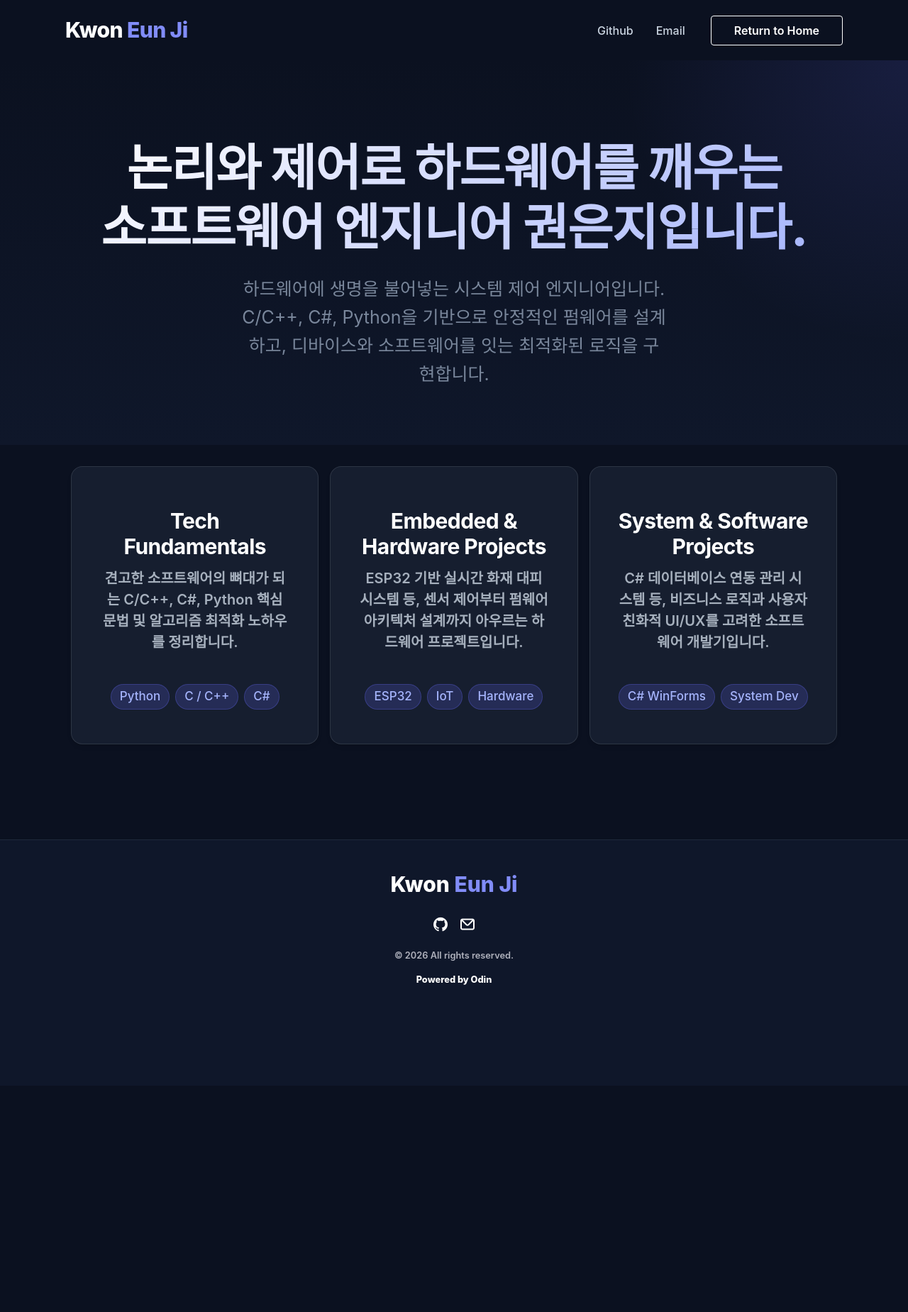
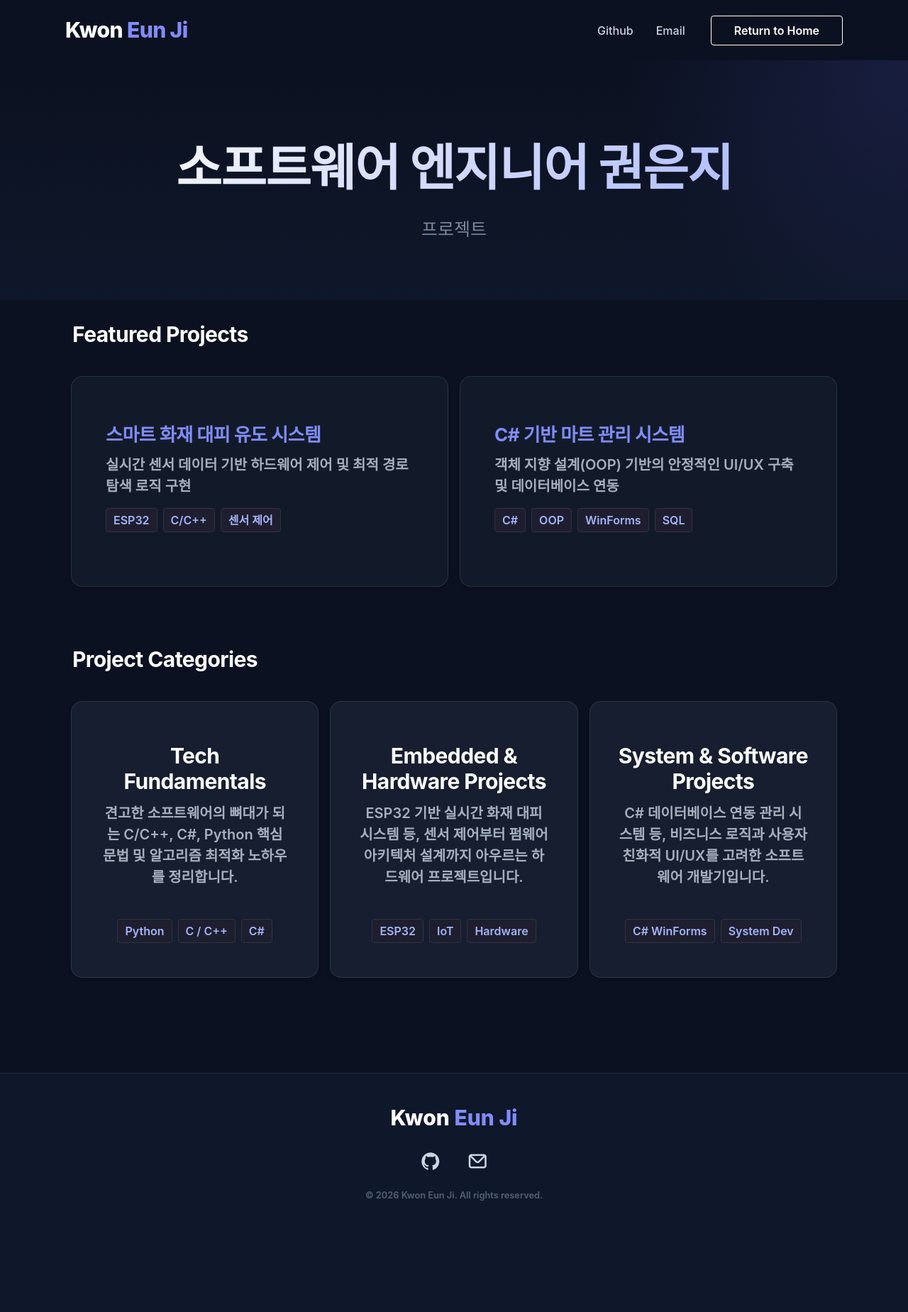
Before and after one commit to eunji021/eunji021.github.io, a Jekyll site: the page built from index.html, in a window 1280 px wide. Shown: the whole page at 71% size. Built offline with Jekyll 4.4.1, drawn with Linux system fonts in a browser that asks for light colours; nearby versions of some CDN libraries; some web fonts are replaced; comment, search, counter and statistics services are not loaded; before the commit the page ends 1530 px from its top, so only the background shows below that.

Commit message:
디자인 변경2

```diff
--- a/_config.yml
+++ b/_config.yml
@@ -19,7 +19,7 @@
 # in the templates via {{ site.myvariable }}.
 
 title: "권은지 포트폴리오"
-description: "하드웨어에 생명을 불어넣는 시스템 제어 엔지니어입니다. C/C++, C#, Python을 기반으로 안정적인 펌웨어를 설계하고, 디바이스와 소프트웨어를 잇는 최적화된 로직을 구현합니다."
+description: "프로젝트"
 baseurl: "" # the subpath of your site, e.g. /support
 url: "https://eunji021.github.io" # the base hostname AND PROTOCOL for your site, e.g. http://example.com
 permalink: /:categories/:title
--- a/_includes/footer.html
+++ b/_includes/footer.html
@@ -7,39 +7,10 @@
           Kwon <span style="color: #818cf8;">Eun Ji</span>
         </a>
         <div class="footer-social my-4">
-            {% if site.twitter_username == null %}
-            {% else %}
-            <a href="https://www.twitter.com/{{ site.twitter_username }}" target="_blank"><i class='uil uil-twitter'></i></a>
-            {% endif %}
-
-            {% if site.github_username == null %}
-            {% else %}
-            <a href="https://github.com/{{ site.github_username }}" target="_blank"><i class='uil uil-github'></i></a>
-            {% endif %}
-
-            {% if site.linkedin_page == null %}
-            {% else %}
-            <a href="{{ site.linkedin_page}}"><i class='uil uil-linkedin' target="_blank"></i></a>
-            {% endif %}
-
-            {% if site.facebook_page == null %}
-            {% else %}
-            <a href="https://www.facebook.com/{{ site.facebook_page}}" target="_blank"><i class='uil uil-facebook'></i></a>
-            {% endif %}
-
-            {% if site.email == null %}
-            {% else %}
-            <a href="mailto:{{ site.email }}"><i class='uil uil-envelope' target="_blank"></i></a>
-            {% endif %}
-
-            {% if site.instagram_username == null %}
-            {% else %}
-            <a href="http://instagram.com/{{site.instagram_username}}" target="_blank"><i class='uil uil-instagram'></i></a>
-            {% endif %}
-          </div>
-        <p>© 20{{ site.time | date: '%y' }} All rights reserved.</p>
-
-        <a class="text-small" href="https://github.com/TeaGuns/odin" target="_blank">Powered by Odin</a>
+            <a href="https://github.com/eunji021" target="_blank" style="margin: 0 10px;"><i class='uil uil-github' style="font-size: 1.5rem; color: #cbd5e1;"></i></a>
+            <a href="mailto:gwun012@naver.com" target="_blank" style="margin: 0 10px;"><i class='uil uil-envelope' style="font-size: 1.5rem; color: #cbd5e1;"></i></a>
+        </div>
+        <p style="color: #64748b;">© 20{{ site.time | date: '%y' }} Kwon Eun Ji. All rights reserved.</p>
       </div>
     </div>
   </div>
--- a/_includes/header-home.html
+++ b/_includes/header-home.html
@@ -5,7 +5,7 @@
 
       <div class="hero-section">
         <div class="container grid-xl text-center">
-          <h1 class="hero-title">논리와 제어로 하드웨어를 깨우는<br/><span style="color: #a5b4fc;">소프트웨어 엔지니어</span> 권은지입니다.</h1>
+          <h1 class="hero-title">소프트웨어 엔지니어 <span style="color: #a5b4fc;">권은지</span></h1>
           <p class="hero-subtitle">{{ site.description }}</p>
         </div>
       </div>
--- a/_scss/_premium.scss
+++ b/_scss/_premium.scss
@@ -185,3 +185,26 @@ h1, h2, h3, h4, h5, h6 {
     display: inline-block;
   }
 }
+
+
+// Featured Card Additions & Badge Overrides
+.featured-card {
+  padding: 40px 32px !important;
+  background: rgba(30, 41, 59, 0.4) !important;
+
+  &:hover {
+    transform: translateY(-4px) !important;
+    border-color: #818cf8 !important;
+    box-shadow: 0 10px 25px -5px rgba(0, 0, 0, 0.5), 0 0 15px rgba(129, 140, 248, 0.1) !important;
+  }
+}
+
+.badge-pill {
+  background: #1e1e2e !important;
+  color: #a5b4fc !important;
+  padding: 4px 10px !important;
+  border-radius: 4px !important;
+  font-size: 0.8rem !important;
+  font-weight: 600 !important;
+  border: 1px solid #313244 !important;
+}
--- a/index.html
+++ b/index.html
@@ -7,7 +7,54 @@ title: Home
 {% include header-home.html %}
 <div class="container-full" style="background-color: #0b1120; padding-bottom: 120px;">
   <div class="container grid-xl">
+
+    <!-- Featured Projects Section -->
     <div class="columns negative-m-s" style="margin-top: 20px;">
+      <div class="column col-12 text-left" style="margin-bottom: 16px; padding: 0 10px;">
+        <h3 style="color: #ffffff; font-weight: 700; font-size: 1.5rem;">Featured Projects</h3>
+      </div>
+
+      <!-- Project A -->
+      <div class="column col-6 col-md-12" style="margin-bottom: 24px;">
+        <a href="{{ site.baseurl }}/embedded-hardware-projects/smart-fire-evacuation" style="text-decoration: none;">
+          <div class="card featured-card">
+            <div class="card-body">
+              <h3 class="card-title" style="color: #818cf8; font-size: 1.3rem;">스마트 화재 대피 유도 시스템</h3>
+              <p class="card-desc" style="color: #cbd5e1; margin-bottom: 16px;">실시간 센서 데이터 기반 하드웨어 제어 및 최적 경로 탐색 로직 구현</p>
+              <div class="tech-badges" style="justify-content: flex-start;">
+                <span class="badge-pill">ESP32</span>
+                <span class="badge-pill">C/C++</span>
+                <span class="badge-pill">센서 제어</span>
+              </div>
+            </div>
+          </div>
+        </a>
+      </div>
+
+      <!-- Project B -->
+      <div class="column col-6 col-md-12" style="margin-bottom: 24px;">
+        <a href="{{ site.baseurl }}/system-software-projects/mart-management" style="text-decoration: none;">
+          <div class="card featured-card">
+            <div class="card-body">
+              <h3 class="card-title" style="color: #818cf8; font-size: 1.3rem;">C# 기반 마트 관리 시스템</h3>
+              <p class="card-desc" style="color: #cbd5e1; margin-bottom: 16px;">객체 지향 설계(OOP) 기반의 안정적인 UI/UX 구축 및 데이터베이스 연동</p>
+              <div class="tech-badges" style="justify-content: flex-start;">
+                <span class="badge-pill">C#</span>
+                <span class="badge-pill">OOP</span>
+                <span class="badge-pill">WinForms</span>
+                <span class="badge-pill">SQL</span>
+              </div>
+            </div>
+          </div>
+        </a>
+      </div>
+    </div>
+
+    <!-- All Categories Section -->
+    <div class="columns negative-m-s" style="margin-top: 60px;">
+      <div class="column col-12 text-left" style="margin-bottom: 16px; padding: 0 10px;">
+        <h3 style="color: #ffffff; font-weight: 700; font-size: 1.5rem;">Project Categories</h3>
+      </div>
 
       {% for category in site.data.category_list %}
       {% capture category_name %}{{ category | first }}{% endcapture %}
```
Also changed, not shown: _drafts/portfolio-template.md (added, +50 -0 lines).
